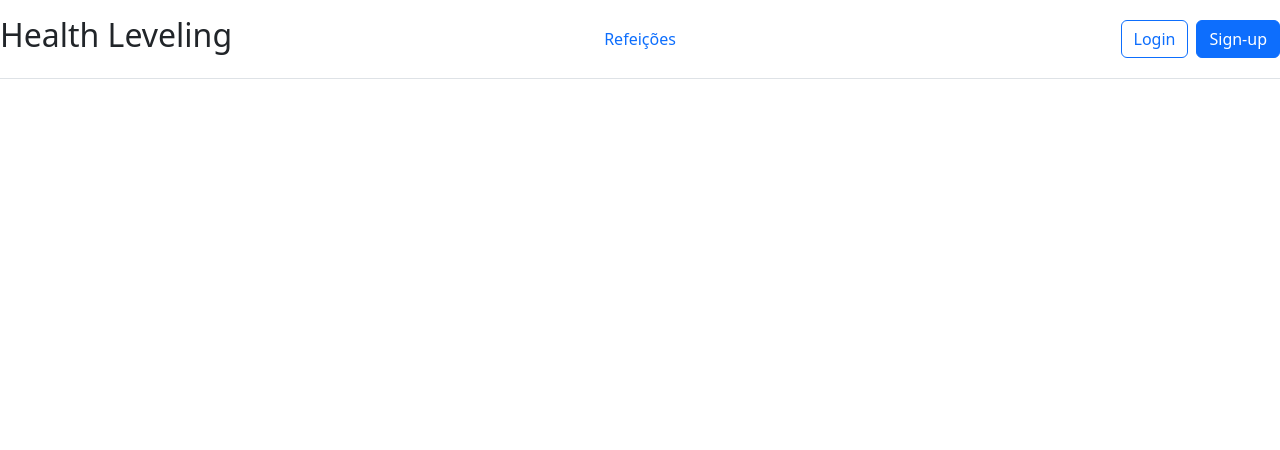
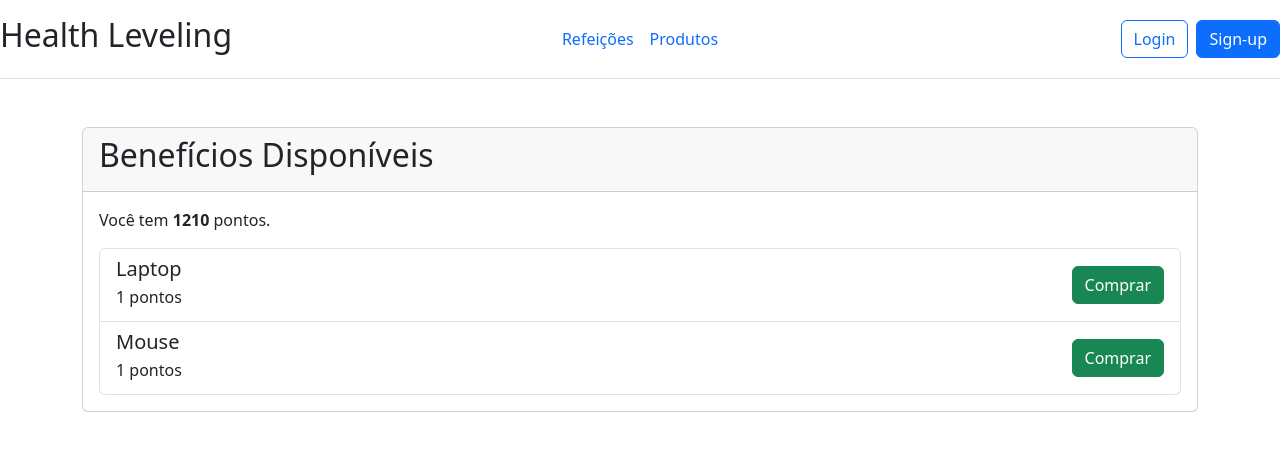
Before and after one commit to DevOps-Uniamerica/health-management-application, an Angular app in the folder interface/: page /produtos in a window 1280 px wide. Before the commit this address led to /. Shown: the top 450 px of the page. Built offline with nearby package versions, Linux system fonts and the light colour scheme; data requests are answered from the project's data file.

Commit message:
feat: add  visualização  dos benefícios disponíveis para troca

```diff
--- a/interface/public/db.json
+++ b/interface/public/db.json
@@ -3,14 +3,15 @@
     {
       "id": "1",
       "nome": "Fred P. P.",
-      "pontos": 10,
+      "pontos": 1210,
       "metaAtividade": 0,
       "metaAlimentação": 0,
       "produtos": [],
       "atividades": [],
       "refeicoes": [
         "65f0",
-        "6628"
+        "6628",
+        "9043"
       ]
     },
     {
@@ -29,13 +30,13 @@
       "id": "1",
       "nome": "Laptop",
       "descricao": "Teste",
-      "preco": 1200
+      "preco": 1
     },
     {
       "id": "2",
       "nome": "Mouse",
       "descricao": "Teste 1",
-      "preco": 1200
+      "preco": 1
     }
   ],
   "atividades": [
@@ -82,6 +83,13 @@
       "descricao": "UonUonUon",
       "calorias": 5000,
       "data": "2025-03-20T00:00:00.000Z"
+    },
+    {
+      "id": "9043",
+      "nome": "minha pica",
+      "descricao": "grossa",
+      "calorias": 2000,
+      "data": "2025-03-19T00:00:00.000Z"
     }
   ]
 }
--- a/interface/src/app/app.routes.ts
+++ b/interface/src/app/app.routes.ts
@@ -1,9 +1,13 @@
 import { Routes } from '@angular/router';
 import { RefeicaoListComponent } from './component/refeicao-list/refeicao-list.component';
 import { RefeicaoFormComponent } from './component/refeicao-form/refeicao-form.component';
+import { ProdutosListComponent } from './component/produtos-list/produtos-list.component';
 
 export const appRoutes: Routes = [
   { path: '', redirectTo: 'refeicoes', pathMatch: 'full' },
   { path: 'refeicoes', component: RefeicaoListComponent, data: { nome: "Refeições" } },
   { path: 'nova-refeicao', component: RefeicaoFormComponent },
+  { path: 'produtos', component: ProdutosListComponent, data:   { nome: "Produtos" } },
+
+
 ];
--- /dev/null
+++ b/interface/src/app/component/produtos-list/produtos-list.component.html
@@ -0,0 +1,33 @@
+<div class="container mt-5">
+    <div class="card">
+      <div class="card-header">
+        <h2>Benefícios Disponíveis</h2>
+      </div>
+      <div class="card-body">
+        <p>Você tem <strong>{{ pontosUsuario }}</strong> pontos.</p>
+        <ul class="list-group">
+          <li
+            class="list-group-item d-flex justify-content-between align-items-center"
+            *ngFor="let produto of produtos">
+            <div>
+              <h5 class="mb-1">{{ produto.nome }}</h5>
+              <p class="mb-1">{{ produto.preco }} pontos</p>
+            </div>
+            <div>
+              <button
+                *ngIf="pontosUsuario >= produto.preco"
+                class="btn btn-success"
+                (click)="comprarProduto(produto.id)">
+                Comprar
+              </button>
+              <span
+                *ngIf="pontosUsuario < produto.preco"
+                class="text-danger">
+                Pontos insuficientes
+              </span>
+            </div>
+          </li>
+        </ul>
+      </div>
+    </div>
+  </div>
--- /dev/null
+++ b/interface/src/app/component/produtos-list/produtos-list.component.ts
@@ -0,0 +1,49 @@
+import { CommonModule } from '@angular/common';
+import { Component, OnInit } from '@angular/core';
+import { Router } from '@angular/router';
+import { HttpClient } from '@angular/common/http';
+
+@Component({
+  selector: 'app-produtos-list',
+  standalone: true,
+  imports: [CommonModule], // <-- Adicionando CommonModule para usar *ngIf e *ngFor
+  templateUrl: './produtos-list.component.html',
+  styleUrls: ['./produtos-list.component.css']
+})
+export class ProdutosListComponent implements OnInit {
+  usuario: any;
+  produtos: any[] = [];
+  pontosUsuario: number = 0;
+  usuarioId: number = 1;
+
+  constructor(
+    private http: HttpClient,
+    private router: Router
+  ) {}
+
+  ngOnInit(): void {
+    this.http.get(`http://localhost:3000/usuarios/${this.usuarioId}`).subscribe({
+      next: (usuario: any) => {
+        this.usuario = usuario;
+        this.pontosUsuario = usuario.pontos;
+      },
+      error: (error) => console.error('Erro ao buscar usuário:', error)
+    });
+
+    this.http.get<any[]>('http://localhost:3000/produtos').subscribe({
+      next: (produtos) => {
+        if (!Array.isArray(produtos)) {
+          console.error('Erro: resposta inesperada da API', produtos);
+          return;
+        }
+        this.produtos = produtos;
+        console.log('Produtos carregados:', this.produtos);
+      },
+      error: (error) => console.error('Erro ao buscar produtos:', error)
+    });
+  }
+
+  comprarProduto(produtoId: number): void {
+    this.router.navigate([`/comprar/${produtoId}`]);
+  }
+}
--- a/interface/src/app/component/refeicao-form/refeicao-form.component.ts
+++ b/interface/src/app/component/refeicao-form/refeicao-form.component.ts
@@ -63,7 +63,7 @@ export class RefeicaoFormComponent {
         this.usuarioService.getUser().subscribe(user => {
           // Verifica se as calorias são iguais ou superiores à meta de alimentação
           if (refeicao.calorias >= user.metaAlimentação) {
-            user.pontos += 10; // Adiciona 10 pontos
+            user.pontos += 1200; // Adiciona 10 pontos
           }
           // Adiciona o id da nova refeição ao array de refeições do usuário
           user.refeicoes.push(novaRefeicao.id);
--- /dev/null
+++ b/interface/src/app/models/produtos.model.ts
@@ -0,0 +1,6 @@
+export class ProdutoModel {
+    id?: number;
+    nome!: string;
+    descricao!: string;
+    preco!: number;
+  }
```
Also changed, not shown: interface/src/app/component/produtos-list/produtos-list.component.css (added), 1 other file (tests, documents, lock files or other folders).
